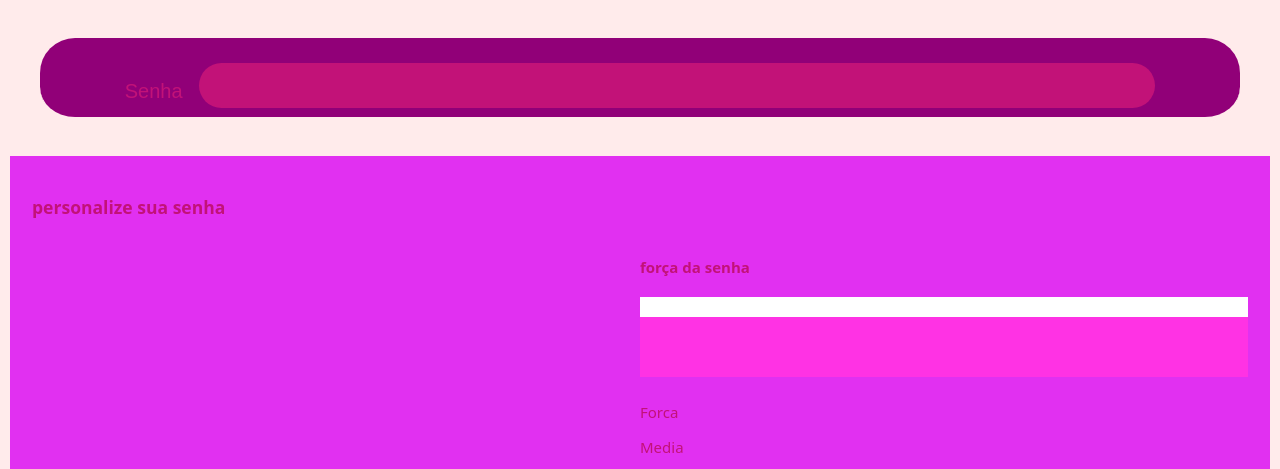
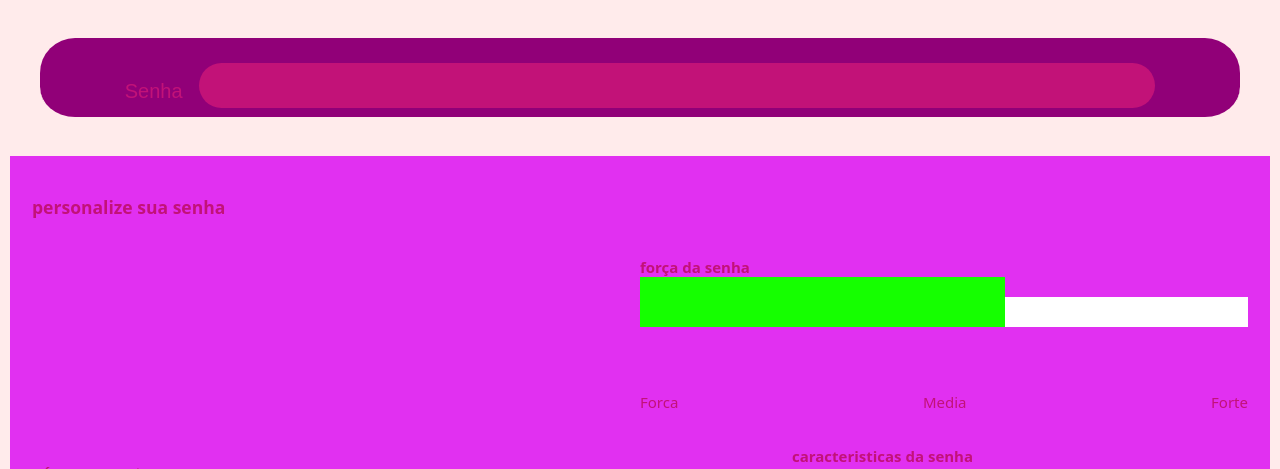
Before and after one commit to ARIJHO/ariane-S2, a plain HTML site: page ariane/index.html in a window 1280 px wide. Shown: the part 395-864 px from the top of the page. Drawn offline with Linux system fonts and the light colour scheme; a web font is replaced by a local one.

Commit message:
Add files via upload

```diff
--- a/ariane/index.html
+++ b/ariane/index.html
@@ -37,7 +37,7 @@
   <div class="parametro-senha">
     <h4 class="parametro-senha-titulo">força da senha</h4>
     <div class="barra"></div>
-    <div class="fraco forte"></div>
+    <div class="forte"></div>
     <div class="parametro-senha-textos">
         <p>Forca</p>
         <p>Media</p>
@@ -68,6 +68,6 @@
     </div>
 </div>
 </section>
-
+   <script src="main.js"></script>
 </body>
 </html>
--- /dev/null
+++ b/ariane/main.js
@@ -0,0 +1,5 @@
+const numeroSenha= document.querySelector('.parametro-senha-texto');
+let tamanhoSenha= 17;
+numeroSenha.textContent= tamanhoSenha;
+const botoes= document.querySelector('.parametro-senha-botoes');
+botoes[0].onclick=diminuirTamanho;
--- a/ariane/style.css
+++ b/ariane/style.css
@@ -151,9 +151,27 @@
         Width: 100%
     }
     .fraco{
-        height: 60px;
-        Width: 100%;
-        background-color:rgb(255, 50, 228);
+        height: 50px;
+        Width: 30%;
+        background-color:rgb(212, 0, 0);
         position: relative;
-        bottom: 10px;
+        bottom: 50px;
     }
+    .parametro-senha-textos{
+        display: flex;
+        justify-content:space-between
+    }
+    .media{
+        height: 50px;
+        Width: 60%;
+        background-color:yellow;
+        position: relative;
+        bottom: 50px;
+    }
+    .forte{
+        height: 50px;
+        Width: 60%;
+        background-color:rgb(21, 255, 0);
+        position: relative;
+        bottom: 50px;
+    }
```
